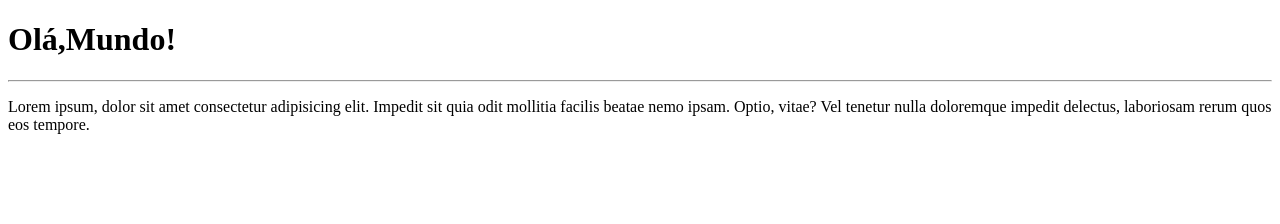
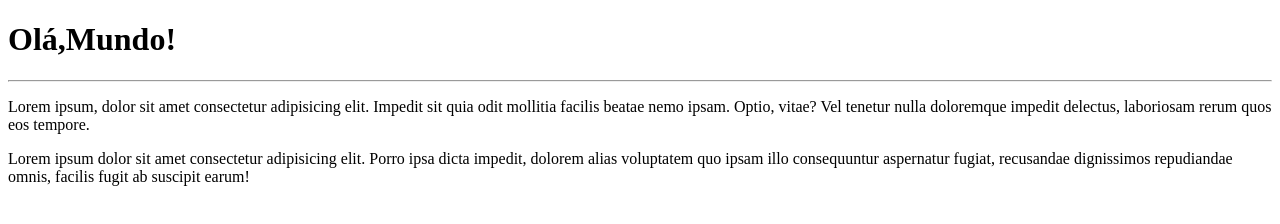
Before and after one commit to AltDev7/Ola-Mundo, a plain HTML site: page site-exemplo/index.html in a window 1280 px wide. Drawn offline with Linux system fonts and the light colour scheme.

Commit message:
adicionei um paragrafo

```diff
--- a/site-exemplo/index.html
+++ b/site-exemplo/index.html
@@ -10,6 +10,7 @@
     <h1>Olá,Mundo!</h1>
     <hr>
     <p>Lorem ipsum, dolor sit amet consectetur adipisicing elit. Impedit sit quia odit mollitia facilis beatae nemo ipsam. Optio, vitae? Vel tenetur nulla doloremque impedit delectus, laboriosam rerum quos eos tempore.</p>
+    <p>Lorem ipsum dolor sit amet consectetur adipisicing elit. Porro ipsa dicta impedit, dolorem alias voluptatem quo ipsam illo consequuntur aspernatur fugiat, recusandae dignissimos repudiandae omnis, facilis fugit ab suscipit earum!</p>
 
 </body>
 </html>
```
